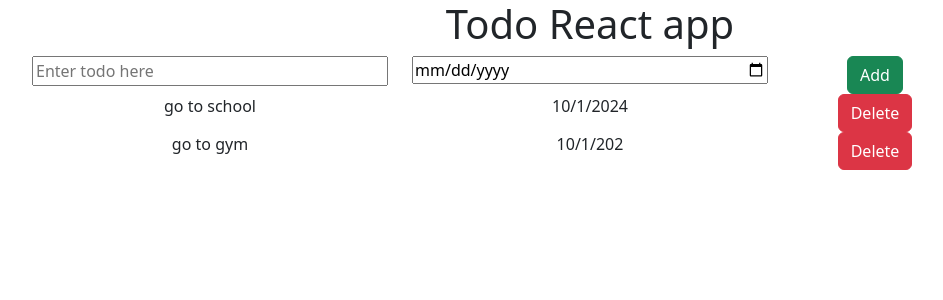
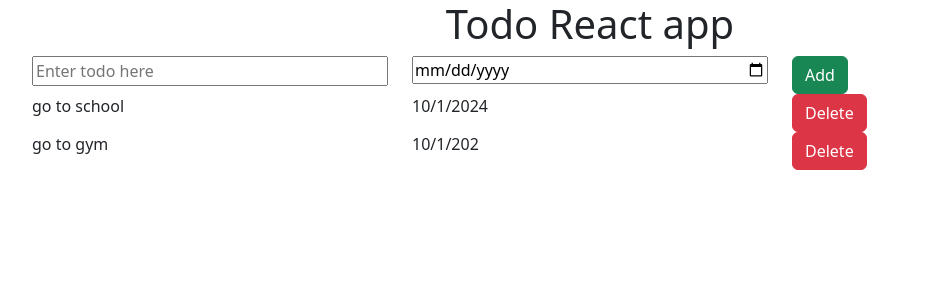
Before and after one commit to Tridib11/React_KG, a React (Vite) app in the folder projects/Todo-app/: page / in a window 1280 px wide. Shown: the top 300 px of the page, without its empty margins (50-993 px from the left). Built offline with nearby package versions, Linux system fonts and the light colour scheme.

Commit message:
File added

```diff
--- a/projects/Todo-app/src/App.jsx
+++ b/projects/Todo-app/src/App.jsx
@@ -1,16 +1,18 @@
 import { AddTodo } from "./components/AddTodo";
 import { AppName } from "./components/AppName";
 import { Todos } from "./components/Todos";
-import './App.css'
+import "./App.css";
 
 function App() {
   return (
-    <center class="todo-container">
-      <AppName/>
-      <div class="container text-center">
-        <AddTodo/>
-        <Todos title={"go to school"} date={"10/1/2024"}/>
-        <Todos title={"go to gym"} date={"10/1/202"}/>
+    <center className="todo-container">
+      <AppName />
+      <div className="container">
+        <div className="items-container">
+          <AddTodo />
+          <Todos title={"go to school"} date={"10/1/2024"} />
+          <Todos title={"go to gym"} date={"10/1/202"} />
+        </div>
       </div>
     </center>
   );
```
